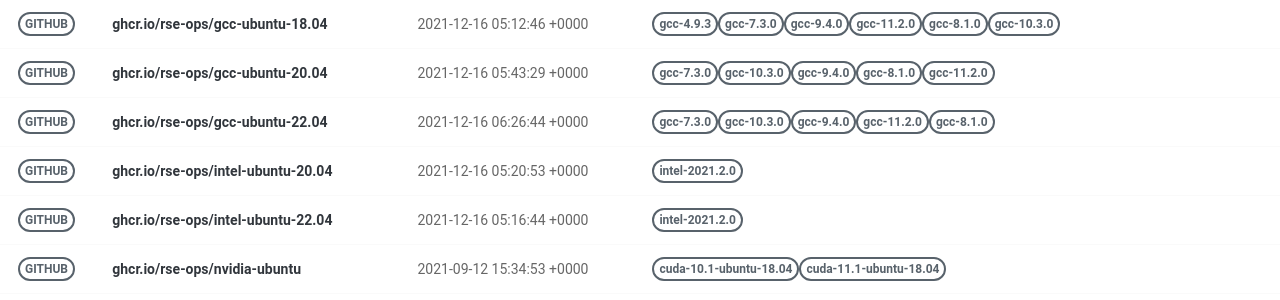
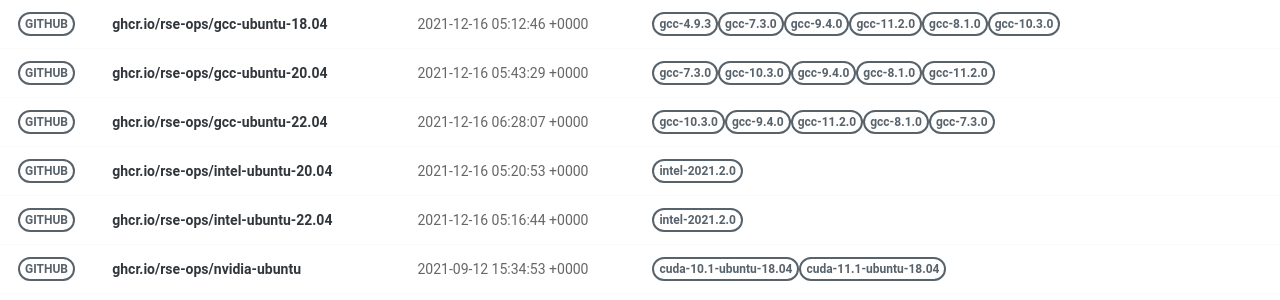
Before and after one commit to rse-ops/docker-images, a Jekyll site: the page built from pages/index.md, in a window 1280 px wide. Shown: the part 375-675 px from the top of the page. Built offline with Jekyll 4.4.1, drawn with Linux system fonts in a browser that asks for light colours; nearby versions of some CDN libraries.

Commit message:
Automated push to update library 2021-12-16

```diff
--- a/_library/ghcr.io-rse-ops-gcc-ubuntu-22.04.md
+++ b/_library/ghcr.io-rse-ops-gcc-ubuntu-22.04.md
@@ -1,14 +1,11 @@
 ---
 layout: container
 name: ghcr.io/rse-ops/gcc-ubuntu-22.04
-updated_at: 2021-12-16 06:26:44.246946
+updated_at: 2021-12-16 06:28:07.275332
 
 
 container_url: https://github.com/orgs/rse-ops/packages/container/package/gcc-ubuntu-22.04
 versions:
- - tag: gcc-7.3.0
-   dockerfile: https://github.com/rse-ops/docker-images/blob/main/ubuntu/gcc/Dockerfile
-   manifest: https://crane.ggcr.dev/manifest/ghcr.io/rse-ops/gcc-ubuntu-22.04:gcc-7.3.0
  - tag: gcc-10.3.0
    dockerfile: https://github.com/rse-ops/docker-images/blob/main/ubuntu/gcc/Dockerfile
    manifest: https://crane.ggcr.dev/manifest/ghcr.io/rse-ops/gcc-ubuntu-22.04:gcc-10.3.0
```
Also changed, not shown: other parts of _library/ghcr.io-rse-ops-gcc-ubuntu-22.04.md (+3 -0 lines).
